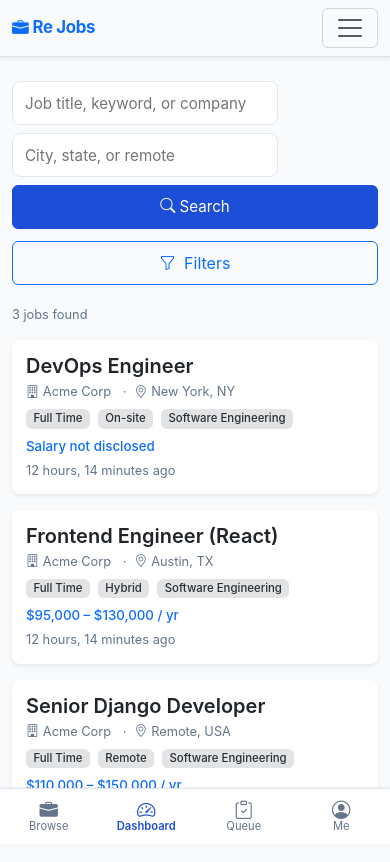
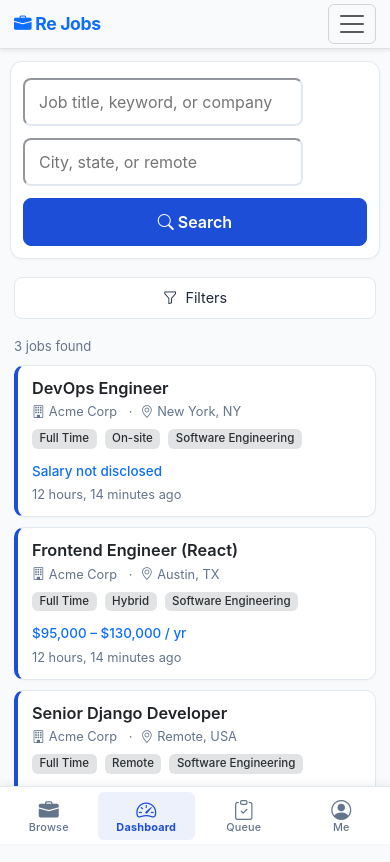
Before and after one commit to lord3nd3r/rejobs, a Django app: page / in a window 390 px wide. Before the commit the page ends 831 px from the top, so only its background shows below. Run offline with Django 5.2, Linux system fonts and the light colour scheme; a user stored in the database is signed in; data comes from the database, SQL or seed files in the repository; some libraries are stand-ins or nearby versions.

Commit message:
feat(mobile): from-scratch professional app redesign (broader 768px breakpoint, d-md-none nav+filters, prominent search island, left-accent job cards, native-feeling bottom tabs, denser forms/dash/tables)
- Rewrote entire mobile @media block in main.css (v2) for stronger visual app-like treatment while staying clean/professional/no graphics.
- Updated _bottom_nav.html, base.html (footer), jobs/list.html (filter btn) to use d-md-* so redesign engages on all phones/tablets <768.
- Added form.search-bar island styling, card border-left accent, 48px targets, active tab bg tint, dark mode polish.
- Verified: django check, test client (anon+employer+jobseeker) renders correct conditional nav + classes.
- Per user: "redesighn the mobile version from scratch and make it look like a professional app."

Refs: CLAUDE.md, .claude/progress-history-mobile-redesign-from-scratch.md

```diff
--- a/static/css/main.css
+++ b/static/css/main.css
@@ -160,175 +160,233 @@ footer {
 .alert-error { @extend .alert-danger; }
 
 /* ============================================================
-   Mobile App-like Professional Styles (max-width 576px)
-   - Makes site feel like a clean native app on phones
-   - Larger touch targets (min 44-48px)
-   - Tighter spacing, better form contrast (esp. dark mode)
-   - Fixed bottom tab nav (see _bottom_nav.html)
-   - Safe area support for modern phones
-   - No fancy graphics/animations; uses existing CSS vars + Bootstrap
+   Mobile Professional App Redesign v2 (from scratch)
+   - Target <=767.98px (phones + small tablets); pairs with d-md-* in templates
+   - Clean native-app aesthetic: prominent search "island", list cells w/ accent rail
+   - 46-48px touch targets (WCAG), safe-area, iOS/Android bottom tabs
+   - Stronger visual delta vs desktop: denser, rounded, primary accents, dark polished
+   - No fancy graphics/animations per spec; Bootstrap 5 + our CSS vars + !important overrides
+   - "Professional app" not "website squeezed": scannable job rows, app-bar search, tab nav
    ============================================================ */
-@media (max-width: 576px) {
-  /* App shell spacing: tighter than desktop, room for bottom nav */
+@media (max-width: 767.98px) {
+  /* App shell */
   body {
-    font-size: 0.95rem;
+    font-size: 0.96rem;
+    background: var(--rj-bg);
   }
   .container {
-    padding-left: 0.75rem;
-    padding-right: 0.75rem;
+    padding-left: 0.875rem;
+    padding-right: 0.875rem;
   }
   main {
-    padding-top: 0.75rem !important;
-    padding-bottom: 64px !important; /* clear fixed bottom nav + safe area */
+    padding-top: 0.5rem !important;
+    padding-bottom: 72px !important; /* room for fixed bottom tab nav + safe area */
   }
 
-  /* Navbar more compact on mobile */
+  /* Compact app-bar style navbar */
   .navbar {
-    min-height: 52px;
+    min-height: 48px;
+    padding-top: 0.25rem;
+    padding-bottom: 0.25rem;
   }
   .navbar-brand {
-    font-size: 1.05rem;
+    font-size: 1.1rem;
+    font-weight: 700;
+  }
+  .navbar-toggler {
+    padding: 0.25rem 0.5rem;
   }
 
-  /* Search inputs: better app-like appearance, strong contrast in both themes */
-  .search-bar input,
-  .search-bar .form-control {
-    height: 44px;
+  /* Prominent search header (app "search island") */
+  form.search-bar {
+    background: var(--rj-white);
     border: 1px solid var(--rj-border);
-    background-color: var(--rj-white);
+    border-radius: 0.75rem;
+    padding: 0.5rem;
+    margin-bottom: 0.5rem !important;
+    box-shadow: 0 1px 3px rgba(0, 0, 0, 0.04);
+  }
+  [data-bs-theme="dark"] form.search-bar {
+    background: #1e293b;
+    border-color: #334155;
+  }
+  form.search-bar .col-12 {
+    margin-bottom: 0.25rem;
+  }
+  form.search-bar .form-control,
+  form.search-bar input {
+    height: 48px !important;
     border-radius: 0.5rem;
-    font-size: 0.95rem;
-    padding: 0.5rem 0.75rem;
+    font-size: 1rem;
+    padding-left: 0.875rem;
+    padding-right: 0.875rem;
+    border-color: var(--rj-border);
+    background: var(--rj-white);
   }
-  .search-bar input:focus,
-  .search-bar .form-control:focus {
-    border-color: var(--rj-primary);
-    box-shadow: 0 0 0 3px rgba(29, 78, 216, 0.12);
-    background-color: var(--rj-white);
-  }
-  [data-bs-theme="dark"] .search-bar input,
-  [data-bs-theme="dark"] .search-bar .form-control {
-    background-color: #1e293b;
+  [data-bs-theme="dark"] form.search-bar .form-control,
+  [data-bs-theme="dark"] form.search-bar input {
+    background: #0f172a;
     color: var(--rj-text);
   }
-  .search-bar .btn {
-    height: 44px;
-    font-size: 0.95rem;
+  form.search-bar .btn-primary {
+    height: 48px;
+    font-size: 1rem;
+    font-weight: 600;
+    border-radius: 0.5rem;
   }
 
-  /* Filter trigger: make more prominent (app action) */
-  .btn-outline-secondary.d-lg-none {
+  /* Filters trigger button (now d-md-none) */
+  .btn-outline-primary.d-md-none {
+    min-height: 42px;
+    font-size: 0.9rem;
+    border-radius: 0.5rem;
     border-color: var(--rj-border);
     color: var(--rj-text);
     background: var(--rj-white);
-    min-height: 44px;
-    font-size: 0.9rem;
   }
-  [data-bs-theme="dark"] .btn-outline-secondary.d-lg-none {
+  [data-bs-theme="dark"] .btn-outline-primary.d-md-none {
     background: #1e293b;
+    border-color: #475569;
   }
 
-  /* General buttons: guaranteed thumb-friendly tap targets */
-  .btn {
-    min-height: 44px;
-    padding-top: 0.5rem;
-    padding-bottom: 0.5rem;
-  }
-  .btn-sm {
-    min-height: 40px;
-    font-size: 0.8rem;
-  }
-
-  /* Cards tighter on mobile for density without cramping */
-  .card-body {
-    padding: 0.875rem !important;
-  }
-  .card-header {
-    padding: 0.5rem 0.875rem !important;
-  }
-
-  /* Typography scale down for mobile headers */
-  h1.h4, .h4 {
-    font-size: 1.05rem;
-    margin-bottom: 0.5rem !important;
-  }
-  .text-muted.small {
-    font-size: 0.8rem;
-  }
-
-  /* Dashboard stat cards: more compact grid feel */
-  .stat-card {
-    padding: 0.5rem !important;
-  }
-  .stat-card .display-6 {
-    font-size: 1.25rem;
-  }
-
-  /* Form controls everywhere (apply, login, filters, etc.) */
+  /* Universal form inputs (search, filters, apply, login, review, post-job) */
   .form-control,
-  .form-select {
-    min-height: 44px;
+  .form-select,
+  textarea.form-control {
+    min-height: 46px;
+    border-radius: 0.5rem;
     border: 1px solid var(--rj-border);
-    background-color: var(--rj-white);
+    background: var(--rj-white);
+    font-size: 0.95rem;
   }
   [data-bs-theme="dark"] .form-control,
-  [data-bs-theme="dark"] .form-select {
-    background-color: #1e293b;
+  [data-bs-theme="dark"] .form-select,
+  [data-bs-theme="dark"] textarea.form-control {
+    background: #1e293b;
     color: var(--rj-text);
+    border-color: #475569;
   }
   .form-control:focus,
   .form-select:focus {
     border-color: var(--rj-primary);
-    box-shadow: 0 0 0 3px rgba(29, 78, 216, 0.12);
+    box-shadow: 0 0 0 3px rgba(29, 78, 216, 0.1);
   }
 
-  /* Reduce some vertical whitespace */
-  .my-4 {
-    margin-top: 0.75rem !important;
-    margin-bottom: 0.75rem !important;
+  /* Thumb-friendly buttons */
+  .btn {
+    min-height: 46px;
+    padding-top: 0.45rem;
+    padding-bottom: 0.45rem;
+    border-radius: 0.5rem;
   }
-  .mb-4 {
-    margin-bottom: 0.75rem !important;
-  }
-  .py-5 {
-    padding-top: 1.25rem !important;
-    padding-bottom: 1.25rem !important;
-  }
-  .py-4 {
-    padding-top: 0.75rem !important;
-    padding-bottom: 0.75rem !important;
-  }
-
-  /* Job cards: ensure no overflow, good tap */
-  .card {
-    margin-bottom: 0.5rem;
-  }
-
-  /* Tables (my apps, applicants): scrollable already, compact */
-  .table {
+  .btn-sm {
+    min-height: 38px;
     font-size: 0.85rem;
   }
 
-  /* Bottom tab nav — the key "looks like an app" element */
+  /* Job cards as tappable professional list cells (left accent rail) */
+  .card {
+    position: relative;
+    border: 1px solid var(--rj-border) !important;
+    border-radius: 0.625rem !important;
+    box-shadow: 0 1px 2px rgba(0, 0, 0, 0.03) !important;
+    margin-bottom: 0.625rem !important;
+    background: var(--rj-white);
+    border-left: 4px solid var(--rj-primary) !important;
+  }
+  [data-bs-theme="dark"] .card {
+    background: #1e293b !important;
+    border-color: #334155 !important;
+  }
+  .card-body {
+    padding: 0.75rem 0.875rem !important;
+  }
+  .card h5,
+  .card .h5 {
+    font-size: 1.02rem;
+    line-height: 1.25;
+    margin-bottom: 0.25rem;
+  }
+  .card .text-muted.small {
+    font-size: 0.8rem;
+  }
+
+  /* Flex inside cards (salary/time alignment) */
+  .card .d-flex.flex-column.flex-sm-row {
+    gap: 0.25rem;
+  }
+
+  /* Results count paragraph (above listings) */
+  .col-12.col-lg-9 > p.text-muted.small.mb-3 {
+    font-size: 0.82rem;
+    margin-bottom: 0.5rem !important;
+  }
+
+  /* Filter card (inside #jobFilters) */
+  #jobFilters .card {
+    border-left-width: 3px !important;
+  }
+
+  /* Tighter vertical rhythm + mobile header scale */
+  h1, .h1 { font-size: 1.35rem !important; }
+  h2, .h2 { font-size: 1.15rem !important; }
+  h4, .h4 { font-size: 1.0rem !important; margin-bottom: 0.375rem !important; }
+
+  .my-4 {
+    margin-top: 0.625rem !important;
+    margin-bottom: 0.625rem !important;
+  }
+  .mb-4 {
+    margin-bottom: 0.625rem !important;
+  }
+  .py-4 {
+    padding-top: 0.625rem !important;
+    padding-bottom: 0.625rem !important;
+  }
+  .py-5 {
+    padding-top: 1rem !important;
+    padding-bottom: 1rem !important;
+  }
+
+  /* Dashboard widgets */
+  .stat-card {
+    padding: 0.625rem !important;
+  }
+  .stat-card .display-6 {
+    font-size: 1.35rem;
+  }
+
+  /* Tables (applicants, my apps, reviews) */
+  .table {
+    font-size: 0.82rem;
+  }
+  .table th,
+  .table td {
+    padding: 0.4rem 0.5rem !important;
+  }
+
+  /* Professional bottom tab navigation (the "app" signature) */
   .app-bottom-nav {
     position: fixed;
     bottom: 0;
     left: 0;
     right: 0;
-    z-index: 1030;
+    z-index: 1040;
     display: flex;
     justify-content: space-around;
     align-items: center;
-    background-color: var(--rj-white);
+    background: var(--rj-white);
     border-top: 1px solid var(--rj-border);
-    height: 56px;
+    height: 58px;
     padding-bottom: env(safe-area-inset-bottom, 0);
-    box-shadow: 0 -1px 2px rgba(0, 0, 0, 0.06);
-    font-size: 0.7rem;
+    box-shadow: 0 -2px 8px rgba(0, 0, 0, 0.06);
+    font-size: 0.68rem;
+    font-weight: 500;
   }
   [data-bs-theme="dark"] .app-bottom-nav {
-    background-color: #1e293b;
+    background: #1e293b;
     border-top-color: #334155;
+    box-shadow: 0 -2px 8px rgba(0, 0, 0, 0.3);
   }
   .app-bottom-nav a {
     flex: 1 1 0;
@@ -338,26 +396,37 @@ footer {
     justify-content: center;
     color: var(--rj-muted);
     text-decoration: none;
-    min-height: 48px; /* WCAG touch target */
-    padding: 2px 4px;
-    border-radius: 4px;
+    min-height: 48px;
+    padding: 4px 2px 2px;
+    border-radius: 6px;
   }
   .app-bottom-nav a.active {
     color: var(--rj-primary);
-    font-weight: 600;
+    font-weight: 700;
+    background: rgba(29, 78, 216, 0.08);
+  }
+  [data-bs-theme="dark"] .app-bottom-nav a.active {
+    background: rgba(29, 78, 216, 0.15);
   }
   .app-bottom-nav a i {
-    font-size: 1.15rem;
+    font-size: 1.25rem;
     line-height: 1;
     margin-bottom: 1px;
   }
   .app-bottom-nav span {
     line-height: 1;
     margin-top: 1px;
+    letter-spacing: 0.2px;
   }
 
-  /* Hide some decorative on very small if needed; keep professional */
+  /* Small labels */
   .divider-label {
-    font-size: 0.7rem;
+    font-size: 0.68rem;
+    opacity: 0.85;
   }
-}
+
+  /* Guard against overflow */
+  .card,
+  .table-responsive {
+    max-width: 100%;
+    overflow-x: hidden;
--- a/templates/base.html
+++ b/templates/base.html
@@ -46,8 +46,8 @@
 
   {% include 'partials/_bottom_nav.html' %}
 
-  {# Footer hidden on mobile (xs/sm) to avoid overlapping bottom tab nav; shown on desktop #}
-  <div class="d-none d-lg-block">
+  {# Footer hidden on mobile/tablet (when bottom nav is active) to avoid overlapping bottom tab nav; shown on desktop #}
+  <div class="d-none d-md-block">
     {% include 'partials/_footer.html' %}
   </div>
 
--- a/templates/jobs/list.html
+++ b/templates/jobs/list.html
@@ -27,10 +27,10 @@
   <div class="row">
     <!-- Sidebar filters (collapsible on mobile) -->
     <div class="col-12 col-lg-3 mb-4">
-      <button class="btn btn-outline-primary d-lg-none w-100 mb-2" type="button" data-bs-toggle="collapse" data-bs-target="#jobFilters" aria-expanded="false" aria-controls="jobFilters">
+      <button class="btn btn-outline-primary d-md-none w-100 mb-2" type="button" data-bs-toggle="collapse" data-bs-target="#jobFilters" aria-expanded="false" aria-controls="jobFilters">
         <i class="bi bi-funnel me-1"></i> Filters
       </button>
-      <div class="collapse d-lg-block" id="jobFilters">
+      <div class="collapse d-md-block" id="jobFilters">
         <div class="card border-0 shadow-sm">
           <div class="card-body">
             <h6 class="fw-semibold mb-3">Filter Results</h6>
--- a/templates/partials/_bottom_nav.html
+++ b/templates/partials/_bottom_nav.html
@@ -5,7 +5,7 @@ Active state based on path (simple, no extra logic).
 Uses CSS vars for theme. Touch-friendly 48px+ targets.
 Safe-area-inset for notched devices.
 {% endcomment %}
-<nav class="app-bottom-nav d-lg-none" aria-label="Primary navigation">
+<nav class="app-bottom-nav d-md-none" aria-label="Primary navigation">
   <a href="{% url 'jobs:list' %}" class="{% if '/jobs' in request.path %}active{% endif %}">
     <i class="bi bi-briefcase-fill"></i>
     <span>Browse</span>
```
